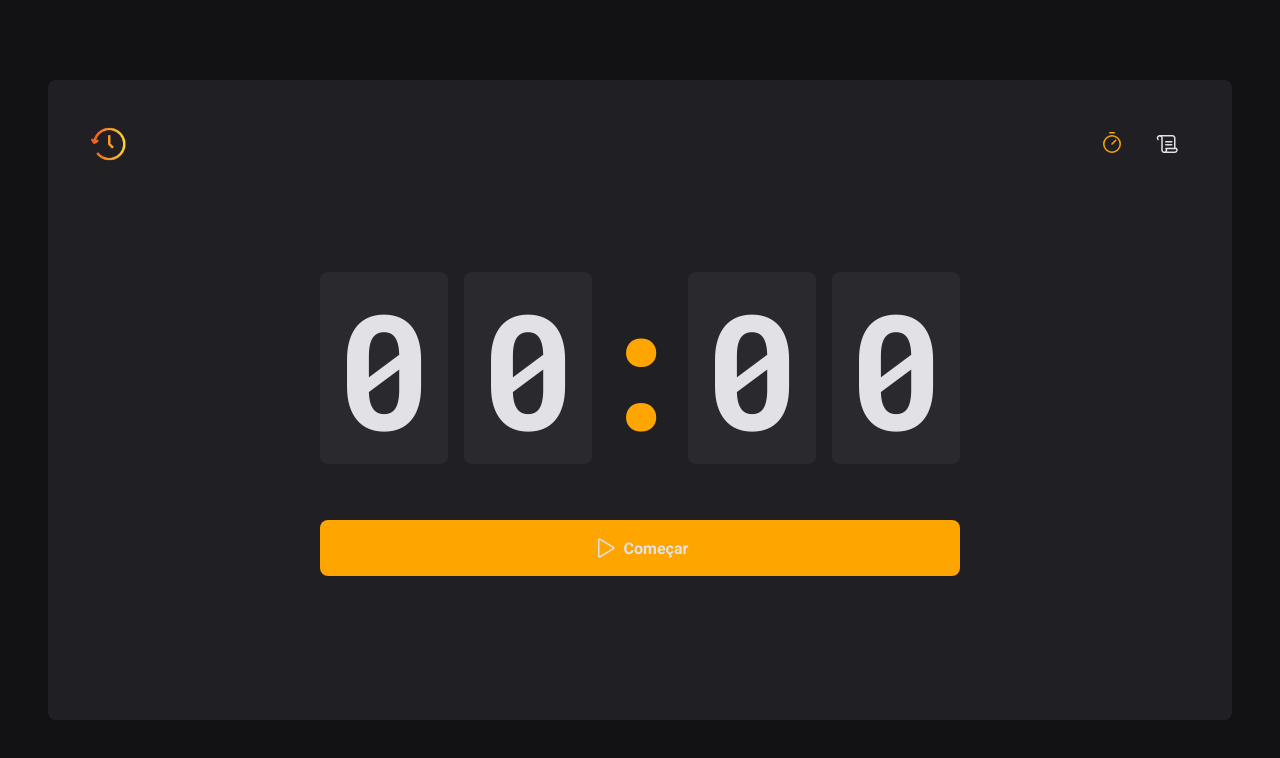
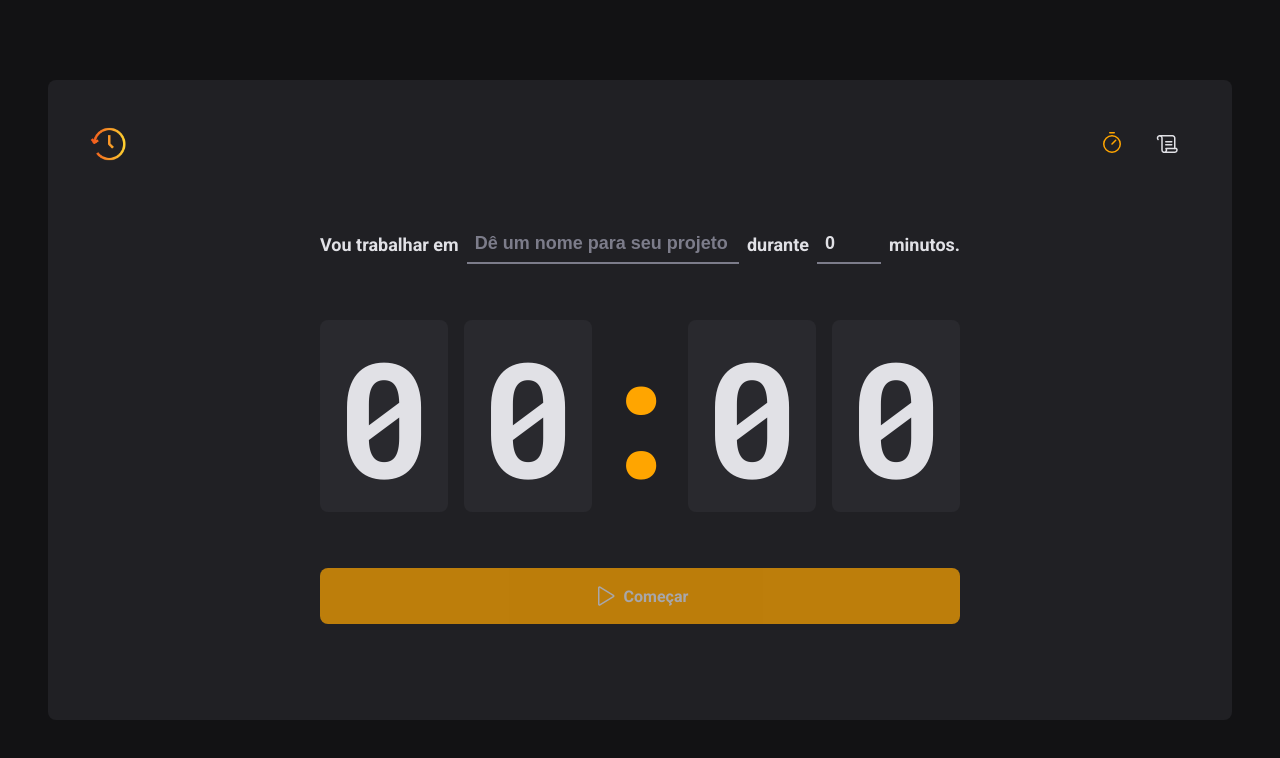
Before and after one commit to rebecaCaroba/appTimer, a React (Vite) app: page / in a window 1280 px wide. Shown: the top 758 px of the page. Built offline with nearby package versions, Linux system fonts and the light colour scheme; the HTML template or start-up script is replaced by a standard one.

Commit message:
Contexto no formulário

```diff
--- a/src/pages/Home/components/Countdown/index.tsx
+++ b/src/pages/Home/components/Countdown/index.tsx
@@ -1,12 +1,16 @@
 import { differenceInSeconds } from 'date-fns'
 import { CountdownContainer, Separator } from './styles'
-import { useContext, useEffect, useState } from 'react'
+import { useContext, useEffect } from 'react'
 import { CyclesContext } from '../..'
 
 export function Countdown() {
-  const [amountSecondsPassed, setAmountSecondsPassed] = useState(0)
-  const { activeCycle, activeCyclesId, markCurrentCycleAsFinished } =
-    useContext(CyclesContext)
+  const {
+    activeCycle,
+    activeCyclesId,
+    markCurrentCycleAsFinished,
+    amountSecondsPassed,
+    setSecondsPassed,
+  } = useContext(CyclesContext)
   const totalSeconds = activeCycle ? activeCycle.minutesAmount * 60 : 0
 
   const currentSeconds = activeCycle ? totalSeconds - amountSecondsPassed : 0
@@ -28,10 +32,10 @@ export function Countdown() {
 
         if (secondsDifference >= totalSeconds) {
           markCurrentCycleAsFinished()
-          setAmountSecondsPassed(totalSeconds)
+          setSecondsPassed(totalSeconds)
           clearInterval(interval)
         } else {
-          setAmountSecondsPassed(secondsDifference)
+          setSecondsPassed(secondsDifference)
         }
       }, 1000)
     }
@@ -39,7 +43,13 @@ export function Countdown() {
     return () => {
       clearInterval(interval)
     }
-  }, [activeCycle, totalSeconds, activeCyclesId, markCurrentCycleAsFinished])
+  }, [
+    activeCycle,
+    totalSeconds,
+    activeCyclesId,
+    markCurrentCycleAsFinished,
+    setSecondsPassed,
+  ])
 
   useEffect(() => {
     if (activeCycle) {
--- a/src/pages/Home/components/NewCycleForm/index.tsx
+++ b/src/pages/Home/components/NewCycleForm/index.tsx
@@ -1,6 +1,13 @@
 import { FormContainer, MinuteAmountInput, TextInput } from './styles'
 
+import { useContext } from 'react'
+import { CyclesContext } from '../..'
+import { useFormContext } from 'react-hook-form'
+
 export function NewCycleForm() {
+  const { register } = useFormContext()
+  const { activeCycle } = useContext(CyclesContext)
+
   return (
     <FormContainer>
       <label htmlFor="task">Vou trabalhar em</label>
@@ -26,7 +33,7 @@ export function NewCycleForm() {
         disabled={!!activeCycle}
         placeholder="00"
         step={5}
-        min={1}
+        min={5}
         max={60}
         {...register('minutesAmount', { valueAsNumber: true })}
       />
--- a/src/pages/Home/index.tsx
+++ b/src/pages/Home/index.tsx
@@ -1,26 +1,16 @@
 import { HandPalm, Play } from 'phosphor-react'
-import { useForm } from 'react-hook-form'
+import { useState, createContext } from 'react'
+import { Countdown } from './components/Countdown'
+import { NewCycleForm } from './components/NewCycleForm'
+import { FormProvider, useForm } from 'react-hook-form'
 import { zodResolver } from '@hookform/resolvers/zod'
 import * as zod from 'zod'
-import { useState, createContext } from 'react'
-import { Countdown } from './components/Countdown'
-// import { NewCycleForm } from './components/NewCycleForm'
 
 import {
   HomeContainer,
   StartCountdownButton,
   StopCountdownButton,
 } from './style'
-
-const newCycleFormValidationSchema = zod.object({
-  task: zod.string().min(1, 'Informe a tarefa!'),
-  minutesAmount: zod
-    .number()
-    .min(1, 'O ciclo deve ter no mínimo 5 minutos')
-    .max(60, 'O ciclo deve ter no máximo 60 minutos'),
-})
-
-type NewCycleFormData = zod.infer<typeof newCycleFormValidationSchema>
 
 interface Cycle {
   id: string
@@ -34,16 +24,29 @@ interface Cycle {
 interface CycleContextType {
   activeCycle: Cycle | undefined
   activeCyclesId: string | null
+  amountSecondsPassed: number
   markCurrentCycleAsFinished: () => void
+  setSecondsPassed: (seconds: number) => void
 }
+
+const newCycleFormValidationSchema = zod.object({
+  task: zod.string().min(1, 'Informe a tarefa!'),
+  minutesAmount: zod
+    .number()
+    .min(5, 'O ciclo deve ter no mínimo 5 minutos')
+    .max(60, 'O ciclo deve ter no máximo 60 minutos'),
+})
+
+type NewCycleFormData = zod.infer<typeof newCycleFormValidationSchema>
 
 export const CyclesContext = createContext({} as CycleContextType)
 
 export function Home() {
   const [cycles, setCyles] = useState<Cycle[]>([])
   const [activeCyclesId, setActiveCyclesId] = useState<string | null>(null)
+  const [amountSecondsPassed, setAmountSecondsPassed] = useState(0)
 
-  const { register, handleSubmit, watch, reset } = useForm<NewCycleFormData>({
+  const newCycleFormData = useForm<NewCycleFormData>({
     resolver: zodResolver(newCycleFormValidationSchema),
     defaultValues: {
       task: '',
@@ -51,22 +54,28 @@ export function Home() {
     },
   })
 
+  const { handleSubmit, watch, reset } = newCycleFormData
+
   const activeCycle = cycles.find((cycle) => cycle.id === activeCyclesId)
 
-  // function handleCreateNewCycle(data: NewCycleFormData) {
-  //   const id = String(new Date().getTime())
-  //   const newCycle: Cycle = {
-  //     id,
-  //     task: data.task,
-  //     minutesAmount: data.minutesAmount,
-  //     startDate: new Date(),
-  //   }
-  //   setCyles((state) => [...state, newCycle])
-  //   setActiveCyclesId(id)
-  //   setAmountSecondsPassed(0)
+  function handleCreateNewCycle(data: NewCycleFormData) {
+    const id = String(new Date().getTime())
+    const newCycle: Cycle = {
+      id,
+      task: data.task,
+      minutesAmount: data.minutesAmount,
+      startDate: new Date(),
+    }
+    setCyles((state) => [...state, newCycle])
+    setActiveCyclesId(id)
+    setAmountSecondsPassed(0)
 
-  //   reset()
-  // }
+    reset()
+  }
+
+  function setSecondsPassed(seconds: number) {
+    setAmountSecondsPassed(seconds)
+  }
 
   function markCurrentCycleAsFinished() {
     setCyles((state) =>
@@ -93,14 +102,24 @@ export function Home() {
     setActiveCyclesId(null)
   }
 
-  // const task = watch('task')
-  // const isSubmitDisabled = !task
+  const task = watch('task')
+  const isSubmitDisabled = !task
 
   return (
     <HomeContainer>
-      <form /*onSubmit={handleSubmit(handleCreateNewCycle)}*/>
-        <CyclesContext.Provider value={{ activeCycle, activeCyclesId, markCurrentCycleAsFinished }}>
-          {/* <NewCycleForm /> */}
+      <form onSubmit={handleSubmit(handleCreateNewCycle)}>
+        <CyclesContext.Provider
+          value={{
+            activeCycle,
+            activeCyclesId,
+            markCurrentCycleAsFinished,
+            amountSecondsPassed,
+            setSecondsPassed,
+          }}
+        >
+          <FormProvider {...newCycleFormData}>
+            <NewCycleForm />
+          </FormProvider>
           <Countdown />
         </CyclesContext.Provider>
 
@@ -110,7 +129,7 @@ export function Home() {
             Interromper
           </StopCountdownButton>
         ) : (
-          <StartCountdownButton /*disabled={isSubmitDisabled}*/ type="submit">
+          <StartCountdownButton disabled={isSubmitDisabled} type="submit">
             <Play size={24} />
             Começar
           </StartCountdownButton>
```
